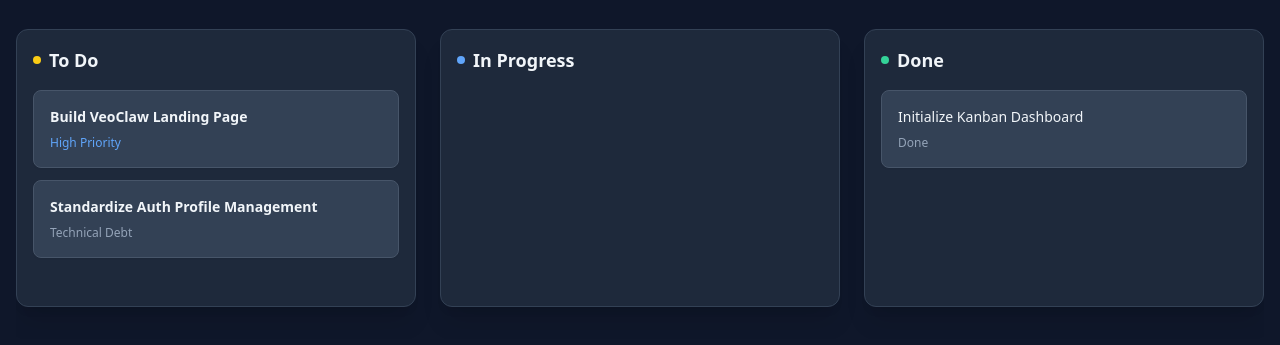
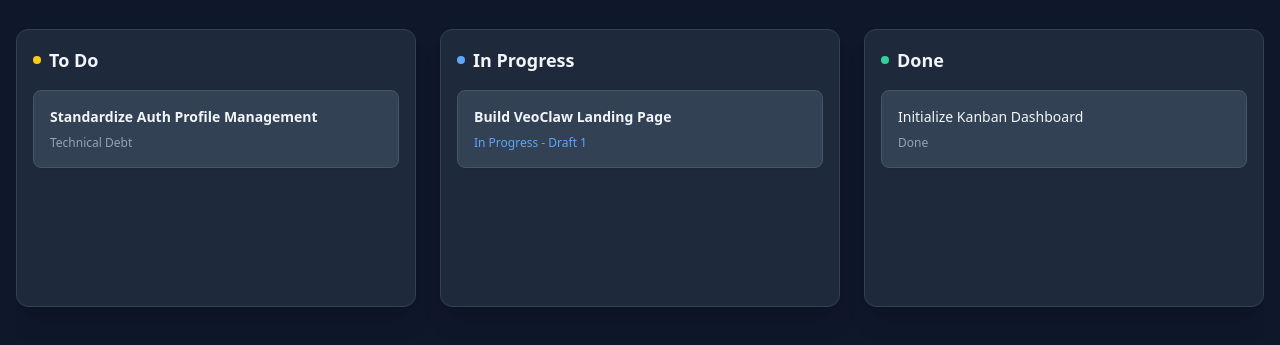
Before and after one commit to omegaacademy/veo-kanban-dashboard, a website: page index.html in a window 1280 px wide. Shown: the part 55-400 px from the top of the page. Drawn offline with nearby package versions, Linux system fonts and the light colour scheme.

Commit message:
Real-time Update: Moving Landing Page to In-Progress 💫

```diff
--- a/index.html
+++ b/index.html
@@ -27,10 +27,6 @@
                 To Do
             </h2>
             <div id="todo" class="column space-y-3" ondrop="drop(event)" ondragover="allowDrop(event)">
-                <div class="card bg-slate-700 p-4 rounded-lg border border-slate-600 shadow-sm" draggable="true" ondragstart="drag(event)" id="task-1">
-                    <p class="text-sm font-bold">Build VeoClaw Landing Page</p>
-                    <div class="mt-2 text-xs text-blue-400">High Priority</div>
-                </div>
                 <div class="card bg-slate-700 p-4 rounded-lg border border-slate-600 shadow-sm" draggable="true" ondragstart="drag(event)" id="task-2">
                     <p class="text-sm font-bold">Standardize Auth Profile Management</p>
                     <div class="mt-2 text-xs text-slate-400">Technical Debt</div>
@@ -45,7 +41,10 @@
                 In Progress
             </h2>
             <div id="inprogress" class="column space-y-3" ondrop="drop(event)" ondragover="allowDrop(event)">
-                <!-- Cards will go here -->
+                <div class="card bg-slate-700 p-4 rounded-lg border border-slate-600 shadow-sm" draggable="true" ondragstart="drag(event)" id="task-1">
+                    <p class="text-sm font-bold">Build VeoClaw Landing Page</p>
+                    <div class="mt-2 text-xs text-blue-400">In Progress - Draft 1</div>
+                </div>
             </div>
         </div>
 
```
